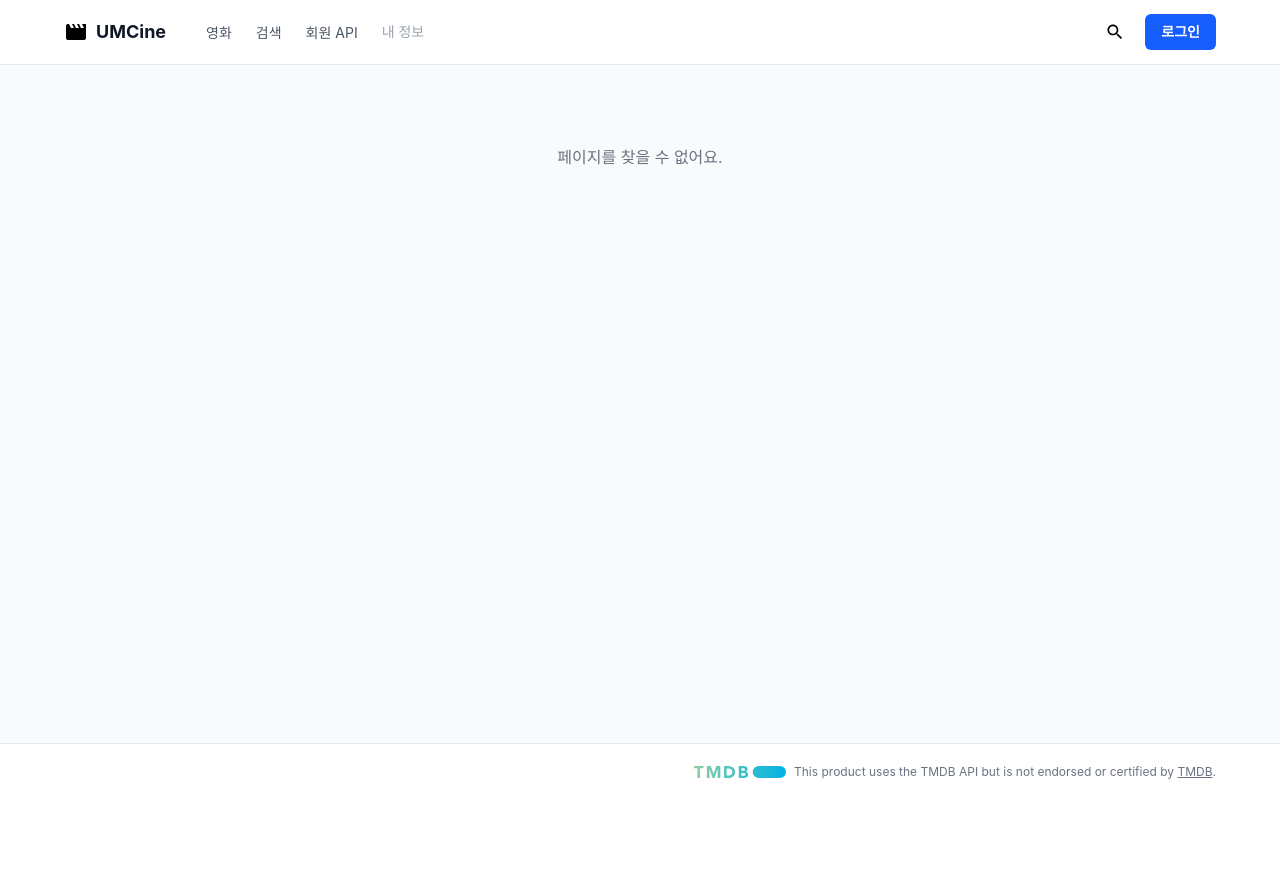
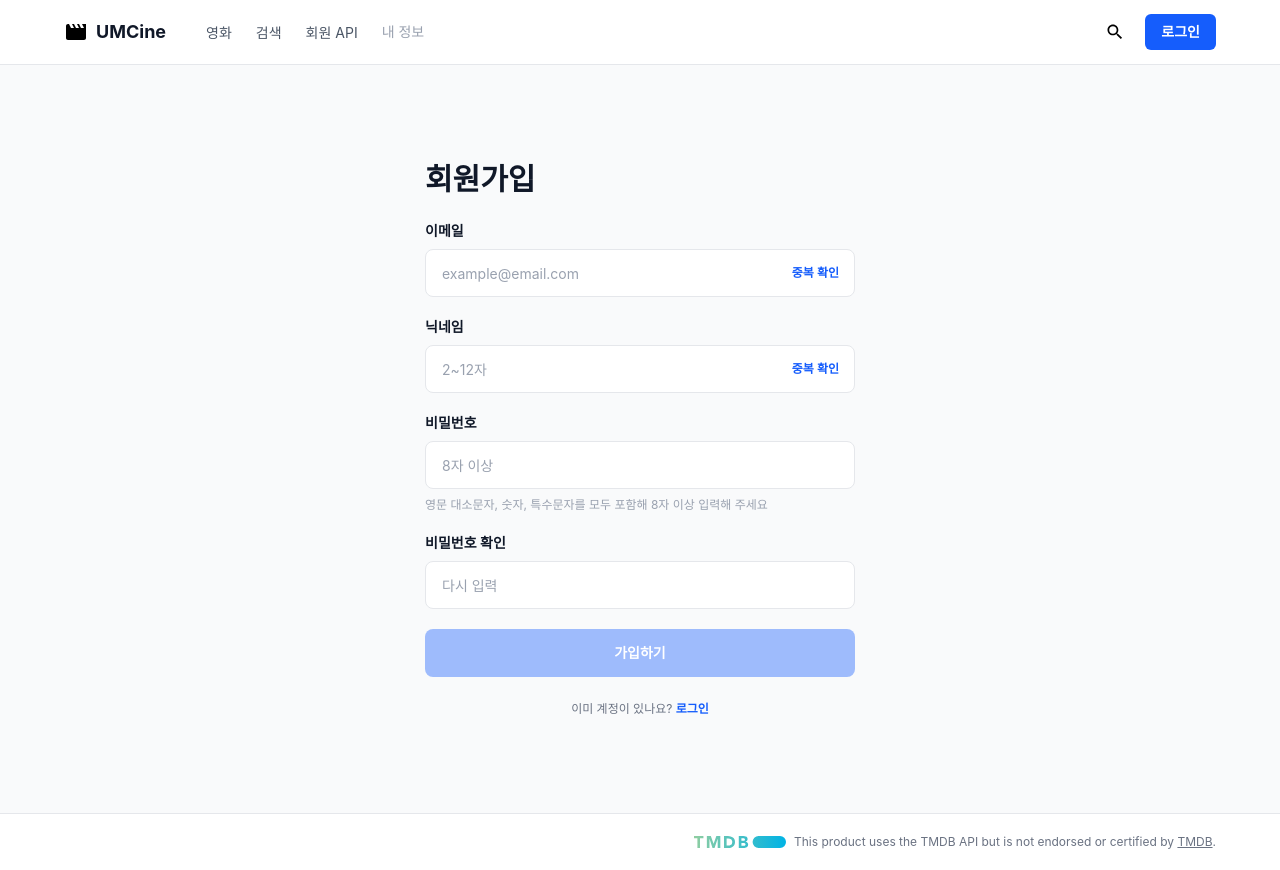
Before and after one commit to 0514swkim-web/11th_UMC_PE_WEB, a React (Vite) app in the folder umcine/: page /signup in a window 1280 px wide. Before the commit the page ends 800 px from the top, so only its background shows below. Built offline with nearby package versions, Linux system fonts and the light colour scheme; no server answers.

Commit message:
feat : 회원가입 페이지 연결과 입력값 검증 폼 구현
Co-Authored-By: Claude Opus 5.5 <noreply@anthropic.com>

```diff
--- /dev/null
+++ b/umcine/src/pages/auth/signup-page.tsx
@@ -0,0 +1,180 @@
+import { useState } from "react";
+
+// 이메일 형식 검사
+const EMAIL_REGEX = /^[^\s@]+@[^\s@]+\.[^\s@]+$/;
+// 영문 대소문자, 숫자, 특수문자(!@#$%^&*)를 모두 포함해 8자 이상
+const PASSWORD_REGEX =
+  /^(?=.*[a-z])(?=.*[A-Z])(?=.*[0-9])(?=.*[!@#$%^&*])[A-Za-z0-9!@#$%^&*]{8,}$/;
+
+const DEFAULT_FORM = {
+  email: "",
+  nickname: "",
+  password: "",
+  passwordConfirm: "",
+};
+
+type DefaultFormKey = keyof typeof DEFAULT_FORM;
+type DefaultFormValue = (typeof DEFAULT_FORM)[DefaultFormKey];
+
+// 여러 곳에서 반복되는 Tailwind 클래스
+const labelClass = "mb-2 block text-sm font-semibold text-gray-900";
+const inputClass =
+  "h-12 w-full rounded-lg border border-gray-200 bg-white px-4 text-sm outline-none placeholder:text-gray-400 focus:border-blue-600";
+const checkButtonClass =
+  "absolute top-1/2 right-4 -translate-y-1/2 text-xs font-semibold text-blue-600 disabled:cursor-not-allowed";
+const errorClass = "mt-2 text-xs text-red-600";
+
+export function SignupPage() {
+  const [form, setForm] = useState(DEFAULT_FORM);
+
+  // 입력값의 유효성 검사
+  const isEmailValid = EMAIL_REGEX.test(form.email.trim());
+  const isNicknameValid =
+    form.nickname.trim().length >= 2 && form.nickname.trim().length <= 12;
+  const isPasswordValid = PASSWORD_REGEX.test(form.password);
+  const isPasswordConfirmValid =
+    form.passwordConfirm.length > 0 && form.password === form.passwordConfirm;
+
+  // 입력을 시작한 필드에만 오류 표시
+  const showEmailError = form.email.length > 0 && !isEmailValid;
+  const showNicknameError = form.nickname.length > 0 && !isNicknameValid;
+  const showPasswordError = form.password.length > 0 && !isPasswordValid;
+  const showPasswordConfirmError =
+    form.passwordConfirm.length > 0 && !isPasswordConfirmValid;
+
+  // 모든 입력값이 유효하면 제출 버튼 활성화
+  const isFormValid =
+    isEmailValid &&
+    isNicknameValid &&
+    isPasswordValid &&
+    isPasswordConfirmValid;
+
+  const handleChangeField = (key: DefaultFormKey, value: DefaultFormValue) => {
+    setForm((prev) => ({ ...prev, [key]: value }));
+  };
+
+  const handleSubmit = (e: React.SubmitEvent<HTMLFormElement>) => {
+    // 폼 제출 시 페이지 새로고침 방지
+    e.preventDefault();
+
+    // 3.4에서 회원가입 API 요청 추가
+  };
+
+  // noValidate는 폼 제출 시 브라우저의 기본 유효성 검사를 끔
+  return (
+    <div className="mx-auto w-full max-w-[478px] px-6 py-24">
+      <h1 className="text-3xl font-bold">회원가입</h1>
+
+      <form onSubmit={handleSubmit} noValidate className="mt-6 space-y-5">
+        <div>
+          <label htmlFor="email" className={labelClass}>
+            이메일
+          </label>
+          <div className="relative">
+            <input
+              id="email"
+              type="email"
+              value={form.email}
+              onChange={(e) => handleChangeField("email", e.target.value)}
+              placeholder="example@email.com"
+              className={`${inputClass} pr-20`}
+            />
+            {/* 3.3에서 중복 확인 기능 연결 */}
+            <button
+              type="button"
+              disabled={!isEmailValid}
+              className={checkButtonClass}
+            >
+              중복 확인
+            </button>
+          </div>
+          {showEmailError && (
+            <p className={errorClass}>이메일 형식을 확인해 주세요.</p>
+          )}
+        </div>
+
+        <div>
+          <label htmlFor="nickname" className={labelClass}>
+            닉네임
+          </label>
+          <div className="relative">
+            <input
+              id="nickname"
+              type="text"
+              value={form.nickname}
+              onChange={(e) => handleChangeField("nickname", e.target.value)}
+              placeholder="2~12자"
+              className={`${inputClass} pr-20`}
+            />
+            {/* 3.3에서 중복 확인 기능 연결 */}
+            <button
+              type="button"
+              disabled={!isNicknameValid}
+              className={checkButtonClass}
+            >
+              중복 확인
+            </button>
+          </div>
+          {showNicknameError && (
+            <p className={errorClass}>닉네임은 2~12자로 입력해 주세요.</p>
+          )}
+        </div>
+
+        <div>
+          <label htmlFor="password" className={labelClass}>
+            비밀번호
+          </label>
+          <input
+            id="password"
+            type="password"
+            value={form.password}
+            onChange={(e) => handleChangeField("password", e.target.value)}
+            placeholder="8자 이상"
+            className={inputClass}
+          />
+          <p className="mt-2 text-xs text-gray-400">
+            영문 대소문자, 숫자, 특수문자를 모두 포함해 8자 이상 입력해 주세요
+          </p>
+          {showPasswordError && (
+            <p className={errorClass}>비밀번호를 다시 한 번 확인해주세요.</p>
+          )}
+        </div>
+
+        <div>
+          <label htmlFor="passwordConfirm" className={labelClass}>
+            비밀번호 확인
+          </label>
+          <input
+            id="passwordConfirm"
+            type="password"
+            value={form.passwordConfirm}
+            onChange={(e) =>
+              handleChangeField("passwordConfirm", e.target.value)
+            }
+            placeholder="다시 입력"
+            className={inputClass}
+          />
+          {showPasswordConfirmError && (
+            <p className={errorClass}>비밀번호가 일치하지 않아요.</p>
+          )}
+        </div>
+
+        <button
+          type="submit"
+          disabled={!isFormValid}
+          className="h-12 w-full rounded-lg bg-blue-600 text-sm font-semibold text-white hover:bg-blue-700 disabled:cursor-not-allowed disabled:bg-blue-600/40"
+        >
+          가입하기
+        </button>
+      </form>
+
+      <p className="mt-6 text-center text-xs text-gray-500">
+        이미 계정이 있나요?{" "}
+        {/* 로그인 페이지를 만든 뒤 Link로 바꾸기 */}
+        <a href="/login" className="font-semibold text-blue-600">
+          로그인
+        </a>
+      </p>
+    </div>
+  );
+}
--- a/umcine/src/routeTree.gen.ts
+++ b/umcine/src/routeTree.gen.ts
@@ -12,6 +12,7 @@ import { Route as rootRouteImport } from './routes/__root'
 import { Route as IndexRouteImport } from './routes/index'
 import { Route as MembersRouteImport } from './routes/members'
 import { Route as SearchRouteImport } from './routes/search'
+import { Route as SignupRouteImport } from './routes/signup'
 import { Route as MoviesMovieIdRouteImport } from './routes/movies.$movieId'
 
 const IndexRoute = IndexRouteImport.update({
@@ -29,6 +30,11 @@ const SearchRoute = SearchRouteImport.update({
   path: '/search',
   getParentRoute: () => rootRouteImport,
 } as any)
+const SignupRoute = SignupRouteImport.update({
+  id: '/signup',
+  path: '/signup',
+  getParentRoute: () => rootRouteImport,
+} as any)
 const MoviesMovieIdRoute = MoviesMovieIdRouteImport.update({
   id: '/movies/$movieId',
   path: '/movies/$movieId',
@@ -39,12 +45,14 @@ export interface FileRoutesByFullPath {
   '/': typeof IndexRoute
   '/members': typeof MembersRoute
   '/search': typeof SearchRoute
+  '/signup': typeof SignupRoute
   '/movies/$movieId': typeof MoviesMovieIdRoute
 }
 export interface FileRoutesByTo {
   '/': typeof IndexRoute
   '/members': typeof MembersRoute
   '/search': typeof SearchRoute
+  '/signup': typeof SignupRoute
   '/movies/$movieId': typeof MoviesMovieIdRoute
 }
 export interface FileRoutesById {
@@ -52,20 +60,22 @@ export interface FileRoutesById {
   '/': typeof IndexRoute
   '/members': typeof MembersRoute
   '/search': typeof SearchRoute
+  '/signup': typeof SignupRoute
   '/movies/$movieId': typeof MoviesMovieIdRoute
 }
 export interface FileRouteTypes {
   fileRoutesByFullPath: FileRoutesByFullPath
-  fullPaths: '/' | '/members' | '/search' | '/movies/$movieId'
+  fullPaths: '/' | '/members' | '/search' | '/signup' | '/movies/$movieId'
   fileRoutesByTo: FileRoutesByTo
-  to: '/' | '/members' | '/search' | '/movies/$movieId'
-  id: '__root__' | '/' | '/members' | '/search' | '/movies/$movieId'
+  to: '/' | '/members' | '/search' | '/signup' | '/movies/$movieId'
+  id: '__root__' | '/' | '/members' | '/search' | '/signup' | '/movies/$movieId'
   fileRoutesById: FileRoutesById
 }
 export interface RootRouteChildren {
   IndexRoute: typeof IndexRoute
   MembersRoute: typeof MembersRoute
   SearchRoute: typeof SearchRoute
+  SignupRoute: typeof SignupRoute
   MoviesMovieIdRoute: typeof MoviesMovieIdRoute
 }
 
@@ -92,6 +102,13 @@ declare module '@tanstack/react-router' {
       preLoaderRoute: typeof SearchRouteImport
       parentRoute: typeof rootRouteImport
     }
+    '/signup': {
+      id: '/signup'
+      path: '/signup'
+      fullPath: '/signup'
+      preLoaderRoute: typeof SignupRouteImport
+      parentRoute: typeof rootRouteImport
+    }
     '/movies/$movieId': {
       id: '/movies/$movieId'
       path: '/movies/$movieId'
@@ -106,6 +123,7 @@ const rootRouteChildren: RootRouteChildren = {
   IndexRoute: IndexRoute,
   MembersRoute: MembersRoute,
   SearchRoute: SearchRoute,
+  SignupRoute: SignupRoute,
   MoviesMovieIdRoute: MoviesMovieIdRoute,
 }
 export const routeTree = rootRouteImport
--- /dev/null
+++ b/umcine/src/routes/signup.tsx
@@ -0,0 +1,4 @@
+import { createFileRoute } from "@tanstack/react-router";
+import { SignupPage } from "../pages/auth/signup-page";
+
+export const Route = createFileRoute("/signup")({ component: SignupPage });
```
